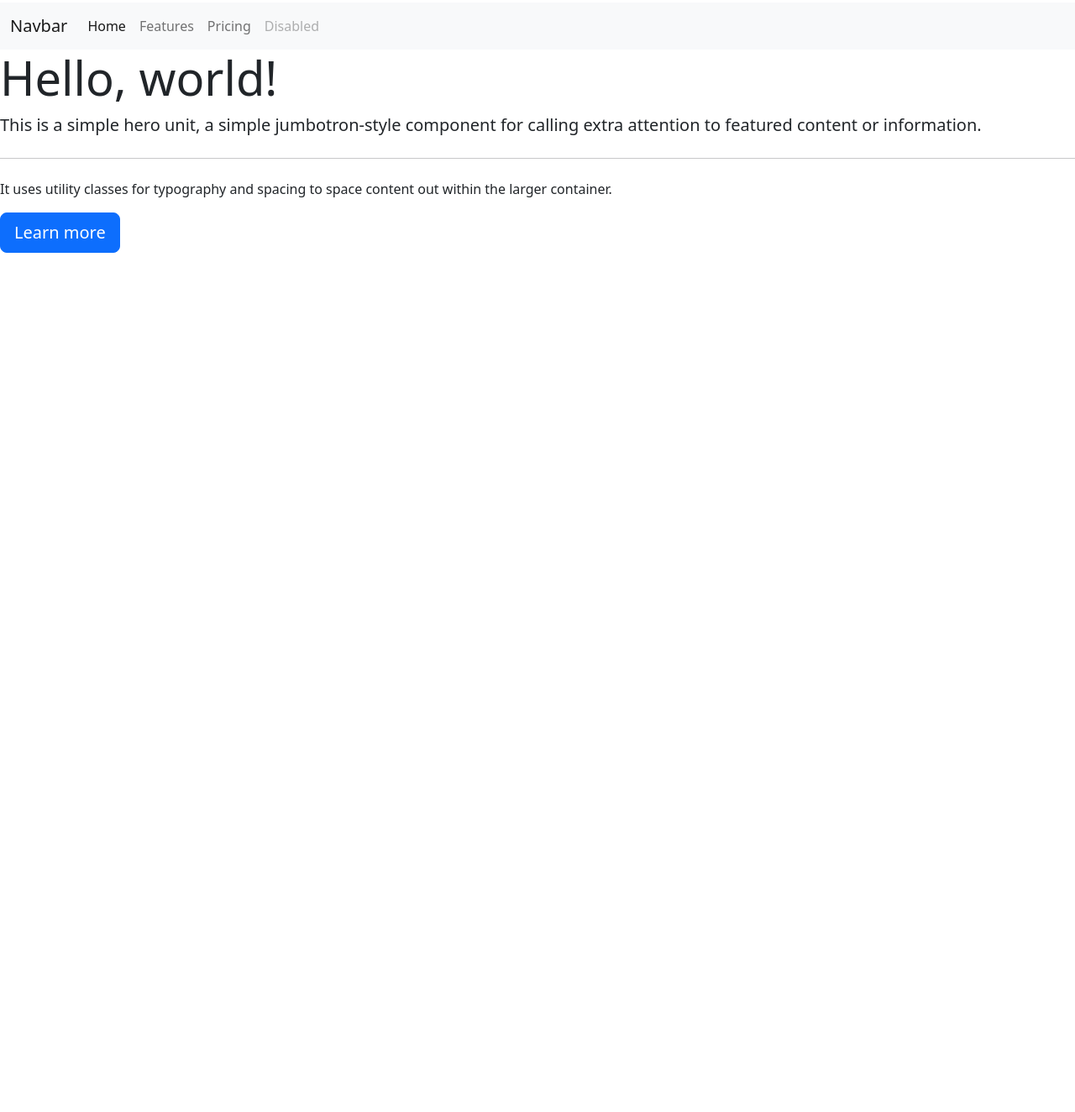
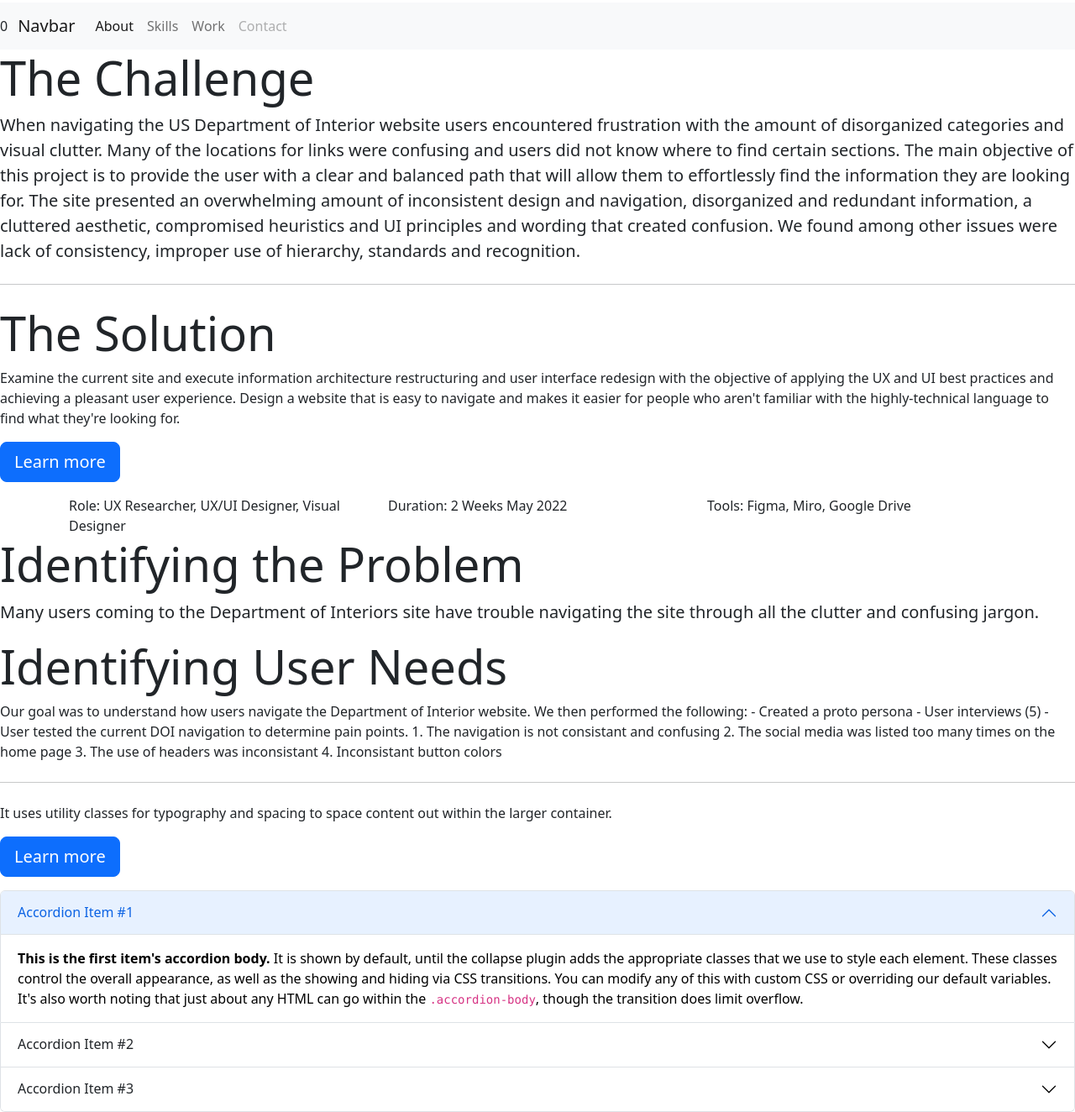
Before and after one commit to fengashlie/UX_UI_HW_20_AshlieFeng, a plain HTML site: page index.html in a window 1280 px wide. Shown: the part 53-1377 px from the top of the page at 84% size. Before the commit the page ends 800 px from the top, so only its background shows below. Drawn offline with nearby package versions, Linux system fonts and the light colour scheme.

Commit message:
Update 2

```diff
--- a/index.html
+++ b/index.html
@@ -1,33 +1,37 @@
 <!doctype html>
 <html lang="en">
+
 <head>
   <meta charset="utf-8">
   <meta name="viewport" content="width=device-width, initial-scale=1">
   <title>CaseStudy</title>
-    <link href="https://cdn.jsdelivr.net/npm/bootstrap@5.2.0/dist/css/bootstrap.min.css" rel="stylesheet" integrity="sha384-gH2yIJqKdNHPEq0n4Mqa/HGKIhSkIHeL5AyhkYV8i59U5AR6csBvApHHNl/vI1Bx" crossorigin="anonymous">
+  <link href="https://cdn.jsdelivr.net/npm/bootstrap@5.2.0/dist/css/bootstrap.min.css" rel="stylesheet"
+    integrity="sha384-gH2yIJqKdNHPEq0n4Mqa/HGKIhSkIHeL5AyhkYV8i59U5AR6csBvApHHNl/vI1Bx" crossorigin="anonymous">
 </head>
+
 <body>
-    <h1>Hello, world!</h1>
+  <h1>Department of the Interiors Redesign</h1>
   <section>
-      <nav class="navbar navbar-expand-lg bg-light">
+    <nav class="navbar navbar-expand-lg bg-light">0
       <div class="container-fluid">
         <a class="navbar-brand" href="#">Navbar</a>
-          <button class="navbar-toggler" type="button" data-bs-toggle="collapse" data-bs-target="#navbarNav" aria-controls="navbarNav" aria-expanded="false" aria-label="Toggle navigation">
+        <button class="navbar-toggler" type="button" data-bs-toggle="collapse" data-bs-target="#navbarNav"
+          aria-controls="navbarNav" aria-expanded="false" aria-label="Toggle navigation">
           <span class="navbar-toggler-icon"></span>
         </button>
         <div class="collapse navbar-collapse" id="navbarNav">
           <ul class="navbar-nav">
             <li class="nav-item">
-                <a class="nav-link active" aria-current="page" href="#">Home</a>
+              <a class="nav-link active" aria-current="page" href="#">About</a>
             </li>
             <li class="nav-item">
-                <a class="nav-link" href="#">Features</a>
+              <a class="nav-link" href="#">Skills</a>
             </li>
             <li class="nav-item">
-                <a class="nav-link" href="#">Pricing</a>
+              <a class="nav-link" href="#">Work</a>
             </li>
             <li class="nav-item">
-                <a class="nav-link disabled">Disabled</a>
+              <a class="nav-link disabled">Contact</a>
             </li>
           </ul>
         </div>
@@ -36,8 +40,47 @@
   </section>
   <section>
     <div class="jumbotron">
-        <h1 class="display-4">Hello, world!</h1>
-        <p class="lead">This is a simple hero unit, a simple jumbotron-style component for calling extra attention to featured content or information.</p>
+      <h1 class="display-4">The Challenge</h1>
+      <p class="lead">When navigating the US Department of Interior website users encountered frustration with the amount of disorganized categories and visual clutter.  Many of the locations for links were confusing and users did not know where to find certain sections. The main objective of this project is to provide the user with a clear and balanced path that will allow them to effortlessly find the information they are looking for.
+
+        The site presented an overwhelming amount of inconsistent design and navigation, disorganized and redundant information, a cluttered aesthetic, compromised heuristics and UI principles and wording that created confusion. We found among other issues were lack of consistency, improper use of hierarchy, standards and recognition. </p>
+      <hr class="my-4">
+      <h1 class="display-4">The Solution</h1>
+      <p>Examine the current site and execute information architecture restructuring and user interface redesign with the objective of applying the UX and UI best practices and achieving a pleasant user experience.   Design a website that is easy to navigate and makes it easier for people who aren't familiar with the highly-technical language to find what they're looking for.</p>
+      <p class="lead">
+        <a class="btn btn-primary btn-lg" href="#" role="button">Learn more</a>
+      </p>
+    </div>
+  </section>
+  <section>
+    <div class="container">
+      <div class="row">
+        <div class="col-sm">
+          Role: UX Researcher, UX/UI Designer, Visual Designer
+        </div>
+        <div class="col-sm">
+          Duration: 2 Weeks May 2022
+        </div>
+        <div class="col-sm">
+          Tools: Figma, Miro, Google Drive
+        </div>
+      </div>
+    </div>
+  </section>
+  <section>
+    <div class="jumbotron">
+      <h1 class="display-4">Identifying the Problem</h1>
+      <p class="lead">
+        Many users coming to the Department of Interiors site have trouble navigating the site through all the clutter and confusing jargon.
+        <h1 class="display-4">Identifying User Needs</h1>
+        Our goal was to understand how users navigate the Department of Interior website. We then performed the following:
+        - Created a proto persona
+        - User interviews (5)
+        - User tested the current DOI navigation to determine pain points.
+            1. The navigation is not consistant and confusing
+            2. The social media was listed too many times on the home page
+            3. The use of headers was inconsistant
+            4. Inconsistant button colors </p>
       <hr class="my-4">
       <p>It uses utility classes for typography and spacing to space content out within the larger container.</p>
       <p class="lead">
@@ -45,8 +88,69 @@
       </p>
     </div>
   </section>
-    <script src="https://cdn.jsdelivr.net/npm/bootstrap@5.2.0/dist/js/bootstrap.bundle.min.js" integrity="sha384-A3rJD856KowSb7dwlZdYEkO39Gagi7vIsF0jrRAoQmDKKtQBHUuLZ9AsSv4jD4Xa" crossorigin="anonymous"></script>
+  <section>
+    <div class="accordion" id="accordionExample">
+      <div class="accordion-item">
+        <h2 class="accordion-header" id="headingOne">
+          <button class="accordion-button" type="button" data-bs-toggle="collapse" data-bs-target="#collapseOne"
+            aria-expanded="true" aria-controls="collapseOne">
+            Accordion Item #1
+          </button>
+        </h2>
+        <div id="collapseOne" class="accordion-collapse collapse show" aria-labelledby="headingOne"
+          data-bs-parent="#accordionExample">
+          <div class="accordion-body">
+            <strong>This is the first item's accordion body.</strong> It is shown by default, until the collapse plugin
+            adds the appropriate classes that we use to style each element. These classes control the overall
+            appearance, as well as the showing and hiding via CSS transitions. You can modify any of this with custom
+            CSS or overriding our default variables. It's also worth noting that just about any HTML can go within the
+            <code>.accordion-body</code>, though the transition does limit overflow.
+          </div>
+        </div>
+      </div>
+      <div class="accordion-item">
+        <h2 class="accordion-header" id="headingTwo">
+          <button class="accordion-button collapsed" type="button" data-bs-toggle="collapse"
+            data-bs-target="#collapseTwo" aria-expanded="false" aria-controls="collapseTwo">
+            Accordion Item #2
+          </button>
+        </h2>
+        <div id="collapseTwo" class="accordion-collapse collapse" aria-labelledby="headingTwo"
+          data-bs-parent="#accordionExample">
+          <div class="accordion-body">
+            <strong>This is the second item's accordion body.</strong> It is hidden by default, until the collapse
+            plugin adds the appropriate classes that we use to style each element. These classes control the overall
+            appearance, as well as the showing and hiding via CSS transitions. You can modify any of this with custom
+            CSS or overriding our default variables. It's also worth noting that just about any HTML can go within the
+            <code>.accordion-body</code>, though the transition does limit overflow.
+          </div>
+        </div>
+      </div>
+      <div class="accordion-item">
+        <h2 class="accordion-header" id="headingThree">
+          <button class="accordion-button collapsed" type="button" data-bs-toggle="collapse"
+            data-bs-target="#collapseThree" aria-expanded="false" aria-controls="collapseThree">
+            Accordion Item #3
+          </button>
+        </h2>
+        <div id="collapseThree" class="accordion-collapse collapse" aria-labelledby="headingThree"
+          data-bs-parent="#accordionExample">
+          <div class="accordion-body">
+            <strong>This is the third item's accordion body.</strong> It is hidden by default, until the collapse plugin
+            adds the appropriate classes that we use to style each element. These classes control the overall
+            appearance, as well as the showing and hiding via CSS transitions. You can modify any of this with custom
+            CSS or overriding our default variables. It's also worth noting that just about any HTML can go within the
+            <code>.accordion-body</code>, though the transition does limit overflow.
+          </div>
+        </div>
+      </div>
+    </div>
+  </section>
 
+  <script src="https://cdn.jsdelivr.net/npm/bootstrap@5.2.0/dist/js/bootstrap.bundle.min.js"
+    integrity="sha384-A3rJD856KowSb7dwlZdYEkO39Gagi7vIsF0jrRAoQmDKKtQBHUuLZ9AsSv4jD4Xa"
+    crossorigin="anonymous"></script>
 
 </body>
+
 </html>
```
Lines whose indentation alone changed are shown as unchanged.
